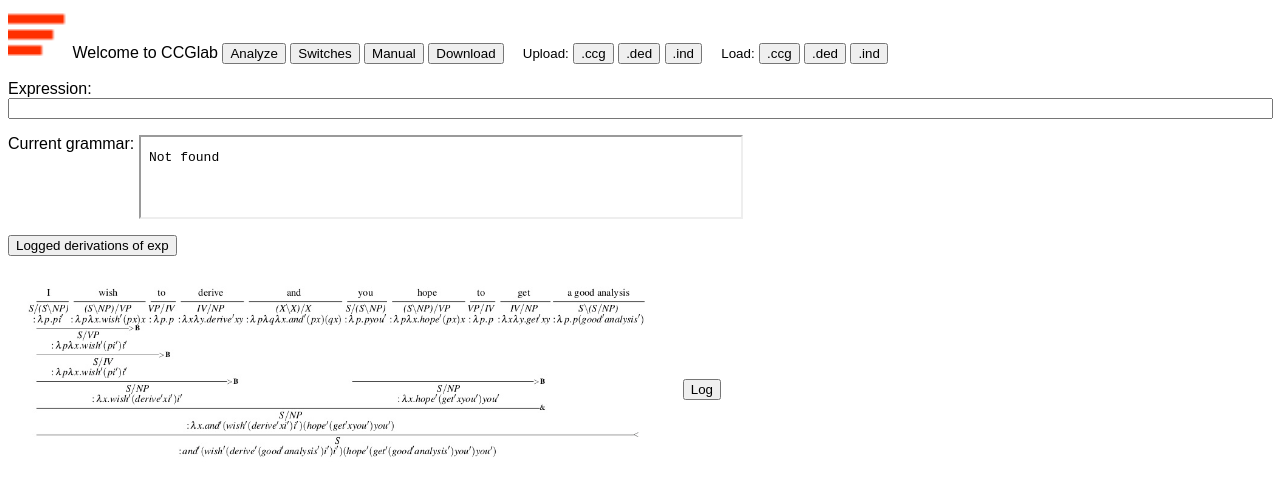
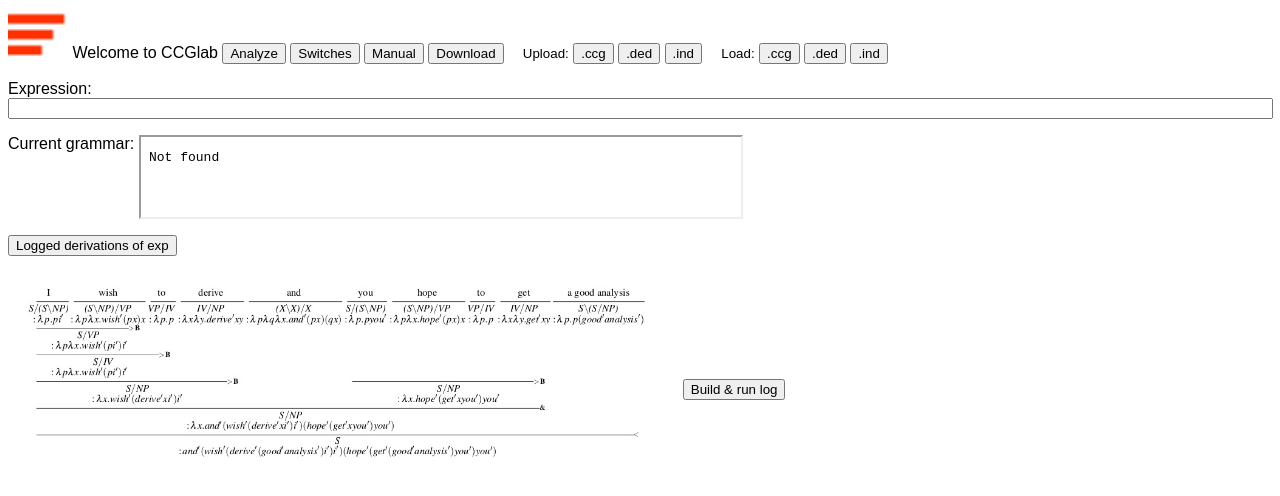
Before and after one commit to bozsahin/ccglab-server, a plain HTML site: page main.html in a window 1280 px wide. Drawn offline with Linux system fonts and the light colour scheme.

Commit message:
refreshed the manua

```diff
--- a/main.html
+++ b/main.html
@@ -33,5 +33,5 @@ Expression: <input type="text" size="155" name="expr">
 <button onclick="window.open('ders.log');">Logged derivations of exp</button>
 
 <p><img align="center" src="wish-framed.jpg" style="height:30%;">
-<button onclick="window.open('wish.log');">Log</button>
+<button onclick="window.open('wish.log');">Build & run log</button>
 </body>
```
Also changed, not shown: 1 other file.
